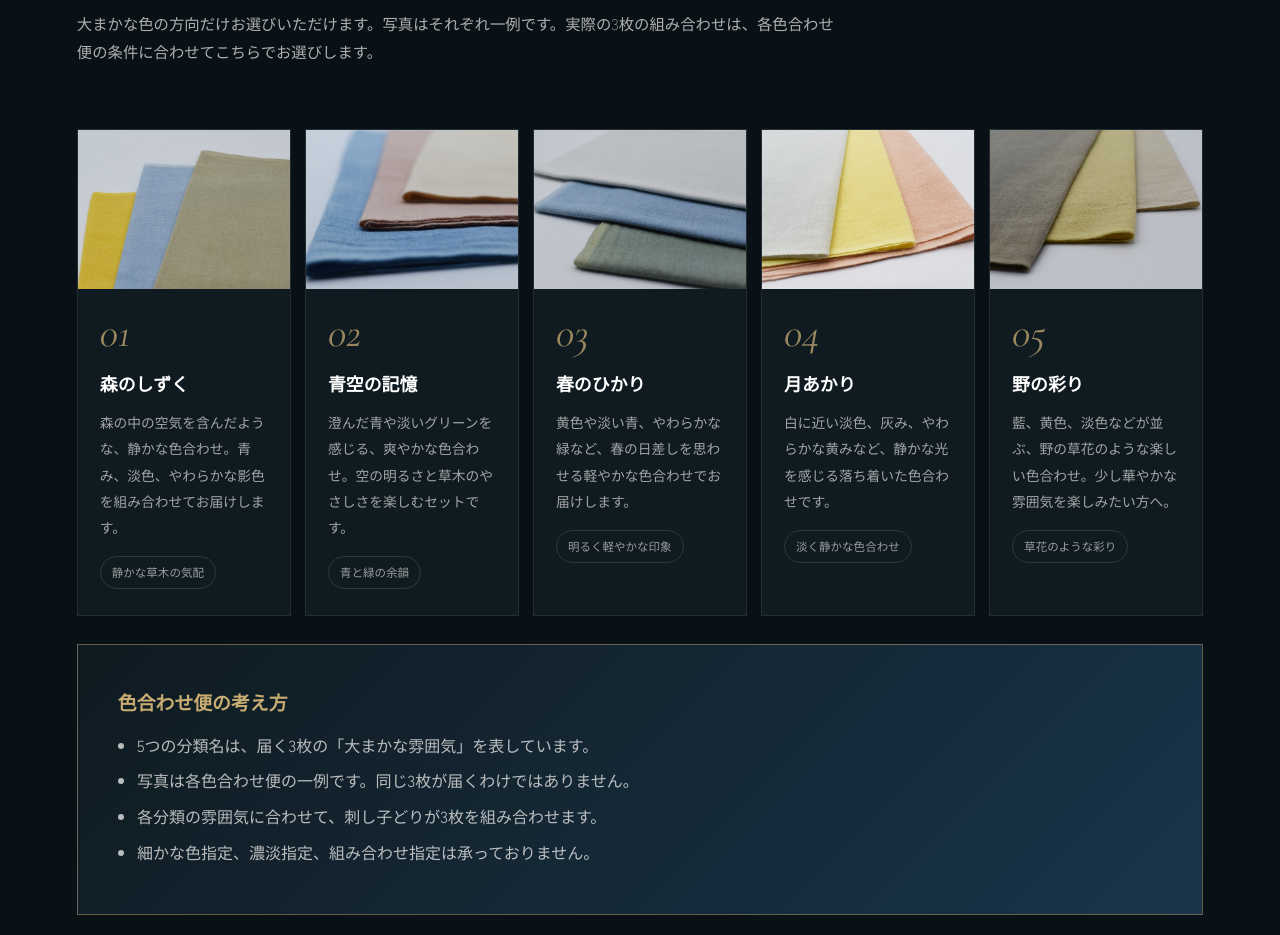
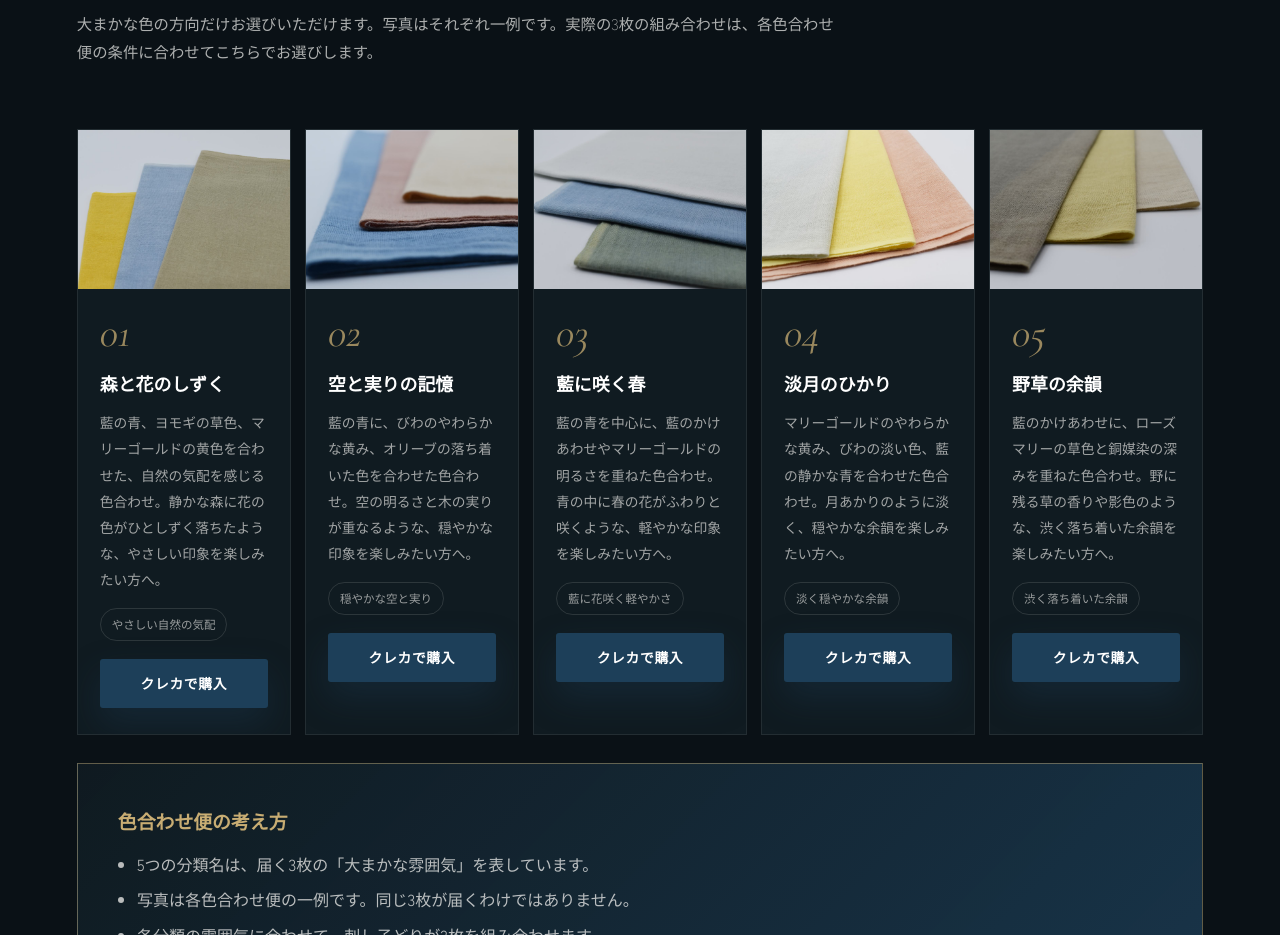
Before and after one commit to kens-pro/aizome2026-001, a plain HTML site: page index.html in a window 1280 px wide. Shown: the part 2680-3615 px from the top of the page. Drawn offline with nearby package versions, Linux system fonts and the light colour scheme.

Commit message:
Update iroawase cards and purchase buttons

```diff
--- a/index.html
+++ b/index.html
@@ -397,6 +397,8 @@
       border: 1px solid rgba(251,250,247,.08);
       overflow: hidden;
       min-height: 100%;
+      display: flex;
+      flex-direction: column;
     }
     .mood-img {
       aspect-ratio: 4 / 3;
@@ -405,7 +407,13 @@
     }
     .mood-img img { width: 100%; height: 100%; object-fit: cover; transition: transform .8s var(--ease); }
     .mood-card:hover .mood-img img { transform: scale(1.04); }
-    .mood-body { padding: 24px 22px 26px; }
+    .mood-body {
+      padding: 24px 22px 26px;
+      display: flex;
+      flex: 1;
+      flex-direction: column;
+      align-items: flex-start;
+    }
     .mood-num {
       font-family: var(--font-latin);
       color: rgba(200,173,115,.75);
@@ -435,6 +443,15 @@
       color: rgba(251,250,247,.58);
       font-size: .72rem;
     }
+    .mood-buy {
+      margin-top: auto;
+      width: 100%;
+      min-height: 46px;
+      padding: 11px 14px;
+      font-size: .86rem;
+      letter-spacing: .05em;
+    }
+    .mood-badge + .mood-buy { margin-top: 18px; }
 
     .product-panel {
       display: grid;
@@ -930,45 +947,50 @@
           <div class="mood-img"><img src="images/mori-no-shizuku/01.jpg" alt="森のしずくの色合わせ例"></div>
           <div class="mood-body">
             <div class="mood-num">01</div>
-            <h3 class="mood-title">森のしずく</h3>
-            <p>森の中の空気を含んだような、静かな色合わせ。青み、淡色、やわらかな影色を組み合わせてお届けします。</p>
-            <span class="mood-badge">静かな草木の気配</span>
+            <h3 class="mood-title">森と花のしずく</h3>
+            <p>藍の青、ヨモギの草色、マリーゴールドの黄色を合わせた、自然の気配を感じる色合わせ。静かな森に花の色がひとしずく落ちたような、やさしい印象を楽しみたい方へ。</p>
+            <span class="mood-badge">やさしい自然の気配</span>
+            <a href="https://square.link/u/KM66Saf8" class="btn btn-primary mood-buy" data-cta-name="square_purchase_mood_01" data-cta-type="purchase" data-cta-location="mood_mori_to_hana_no_shizuku">クレカで購入</a>
           </div>
         </article>
         <article class="mood-card reveal delay1">
           <div class="mood-img"><img src="images/aozora-no-kioku/01.jpg" alt="青空の記憶の色合わせ例"></div>
           <div class="mood-body">
             <div class="mood-num">02</div>
-            <h3 class="mood-title">青空の記憶</h3>
-            <p>澄んだ青や淡いグリーンを感じる、爽やかな色合わせ。空の明るさと草木のやさしさを楽しむセットです。</p>
-            <span class="mood-badge">青と緑の余韻</span>
+            <h3 class="mood-title">空と実りの記憶</h3>
+            <p>藍の青に、びわのやわらかな黄み、オリーブの落ち着いた色を合わせた色合わせ。空の明るさと木の実りが重なるような、穏やかな印象を楽しみたい方へ。</p>
+            <span class="mood-badge">穏やかな空と実り</span>
+            <a href="https://square.link/u/KM66Saf8" class="btn btn-primary mood-buy" data-cta-name="square_purchase_mood_02" data-cta-type="purchase" data-cta-location="mood_sora_to_minori_no_kioku">クレカで購入</a>
           </div>
         </article>
         <article class="mood-card reveal delay2">
           <div class="mood-img"><img src="images/haru-no-hikari/01.jpg" alt="春のひかりの色合わせ例"></div>
           <div class="mood-body">
             <div class="mood-num">03</div>
-            <h3 class="mood-title">春のひかり</h3>
-            <p>黄色や淡い青、やわらかな緑など、春の日差しを思わせる軽やかな色合わせでお届けします。</p>
-            <span class="mood-badge">明るく軽やかな印象</span>
+            <h3 class="mood-title">藍に咲く春</h3>
+            <p>藍の青を中心に、藍のかけあわせやマリーゴールドの明るさを重ねた色合わせ。青の中に春の花がふわりと咲くような、軽やかな印象を楽しみたい方へ。</p>
+            <span class="mood-badge">藍に花咲く軽やかさ</span>
+            <a href="https://square.link/u/KM66Saf8" class="btn btn-primary mood-buy" data-cta-name="square_purchase_mood_03" data-cta-type="purchase" data-cta-location="mood_ai_ni_saku_haru">クレカで購入</a>
           </div>
         </article>
         <article class="mood-card reveal delay3">
           <div class="mood-img"><img src="images/tsuki-akari/01.jpg" alt="月あかりの色合わせ例"></div>
           <div class="mood-body">
             <div class="mood-num">04</div>
-            <h3 class="mood-title">月あかり</h3>
-            <p>白に近い淡色、灰み、やわらかな黄みなど、静かな光を感じる落ち着いた色合わせです。</p>
-            <span class="mood-badge">淡く静かな色合わせ</span>
+            <h3 class="mood-title">淡月のひかり</h3>
+            <p>マリーゴールドのやわらかな黄み、びわの淡い色、藍の静かな青を合わせた色合わせ。月あかりのように淡く、穏やかな余韻を楽しみたい方へ。</p>
+            <span class="mood-badge">淡く穏やかな余韻</span>
+            <a href="https://square.link/u/KM66Saf8" class="btn btn-primary mood-buy" data-cta-name="square_purchase_mood_04" data-cta-type="purchase" data-cta-location="mood_tangetsu_no_hikari">クレカで購入</a>
           </div>
         </article>
         <article class="mood-card reveal delay1">
           <div class="mood-img"><img src="images/no-no-irodori/01.jpg" alt="野の彩りの色合わせ例"></div>
           <div class="mood-body">
             <div class="mood-num">05</div>
-            <h3 class="mood-title">野の彩り</h3>
-            <p>藍、黄色、淡色などが並ぶ、野の草花のような楽しい色合わせ。少し華やかな雰囲気を楽しみたい方へ。</p>
-            <span class="mood-badge">草花のような彩り</span>
+            <h3 class="mood-title">野草の余韻</h3>
+            <p>藍のかけあわせに、ローズマリーの草色と銅媒染の深みを重ねた色合わせ。野に残る草の香りや影色のような、渋く落ち着いた余韻を楽しみたい方へ。</p>
+            <span class="mood-badge">渋く落ち着いた余韻</span>
+            <a href="https://square.link/u/KM66Saf8" class="btn btn-primary mood-buy" data-cta-name="square_purchase_mood_05" data-cta-type="purchase" data-cta-location="mood_yasou_no_yoin">クレカで購入</a>
           </div>
         </article>
       </div>
```
